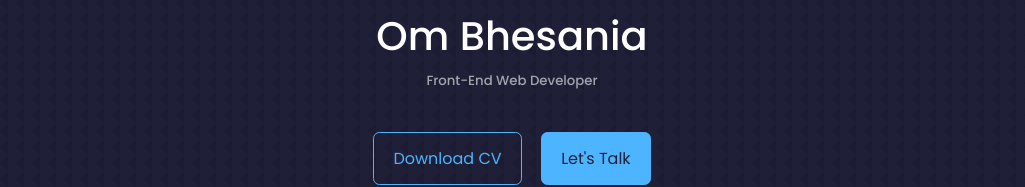
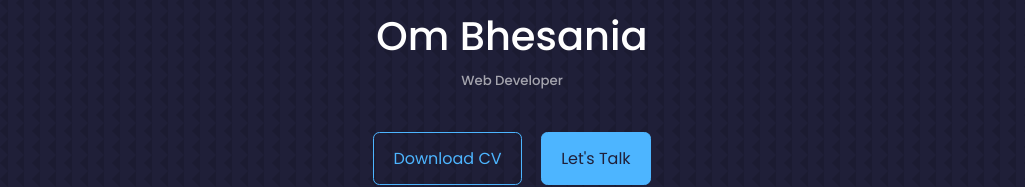
Before and after one commit to om-bhesania/My-Portfolio, a React (Create React App) app: page / in a window 1280 px wide. Shown: the part 133-320 px from the top of the page, without its empty margins (128-1153 px from the left). Built offline with nearby package versions, Linux system fonts and the light colour scheme.

Commit message:
Update Header.jsx

```diff
--- a/src/components/header/Header.jsx
+++ b/src/components/header/Header.jsx
@@ -10,7 +10,7 @@
       <div className="container header__container">
         <h5>Hello I'm</h5>
         <h1>Om Bhesania</h1>
-        <h5 className="text-light">Front-End Web Developer</h5>
+        <h5 className="text-light">Web Developer</h5>
         <CTA />
         <HeaderSocial />
 
```
